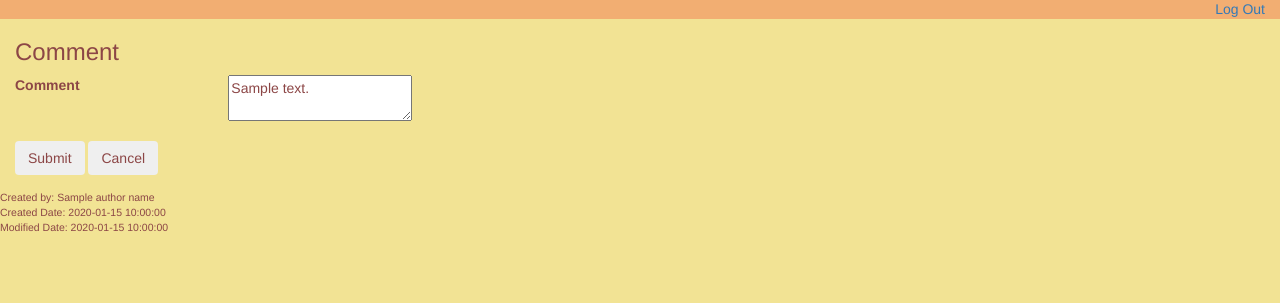
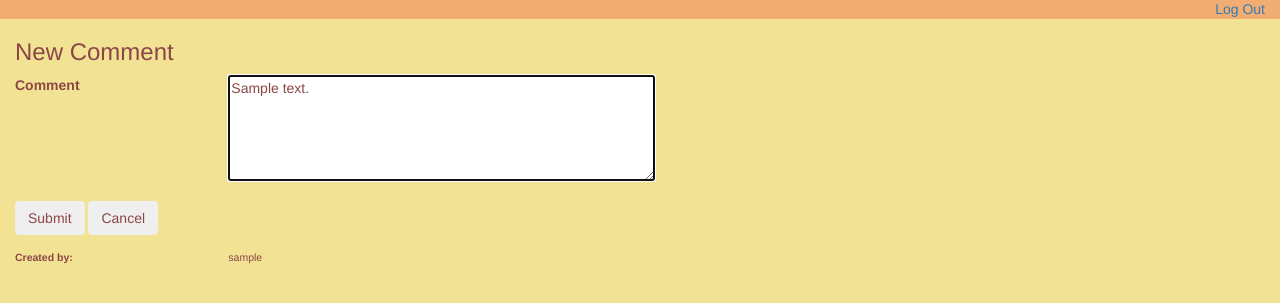
Before and after one commit to cskomra/mub2, a Python web app: template templates/new_comment.html in a window 1280 px wide. Shown: the part 51-354 px from the top of the page. Run offline with Jinja, Linux system fonts and the light colour scheme; the template is opened without the code that fills it: most values are stand-ins (such as "Sample title", 1, 10 or a date in 2020); some libraries are stand-ins or nearby versions.

Commit message:
fix:    redirect after new comment         textarea autofocus

```diff
--- a/templates/new_comment.html
+++ b/templates/new_comment.html
@@ -22,16 +22,12 @@
     <form action="" method="post">
         <div class="row">
             <div class="col-md-12 form_title">
-                {% if created %}
-                    <h3>Comment</h3>
-                {% else %}
-                    <h3>New Comment</h3>
-                {% endif %}
+                <h3>New Comment</h3>
             </div>
         </div>
             <div class="row">
                 <div class="col-md-2 field_label"><label for="content">Comment</label></div>
-                <div class="col-md-7 field"><textarea name="content">{{content}}</textarea></div>
+                <div class="col-md-7 field"><textarea name="content" placeholder="required" rows="5" cols="50" autofocus>{{content}}</textarea></div>
                 <div class="col-md-3 error">{{error}}</div>
             </div>
             <div class="row form_actions">
@@ -40,15 +36,16 @@
                     <input type="button" class="btn" value="Cancel" onClick="window.history.go(-1)">
                 </div>
             </div>
-        <div class="row">
-            <div class="col-md-12 doc_info">
-                Created by:  {{author_name}} <br>
-                {% if created %}
-                    Created Date:  {{created}} <br>
-                {% endif %}
-                {% if modified %}
-                    Modified Date:  {{modified}} <br>
-                {% endif %}
+        <div class="row doc_info">
+            <div class="col-sm-12">
+                <div class="row created_by">
+                    <div class="col-sm-2 field_label">
+                        Created by:
+                    </div>
+                    <div class="col-sm-10 field">
+                        {{username}}
+                    </div>
+                </div>
             </div>
         </div>
     </form>
--- a/templates/post.html
+++ b/templates/post.html
@@ -48,7 +48,7 @@
         {% if username and (username != author_name) %}
 
             <div class="col-sm-2 " title="{{likers}}">
-                Likes: <span class="like_count"> {{like_count}} </span>
+                Likes: <span class="like_count">{{like_count}}</span>
             </div>
             {% if username in likers %}
             <div class="col-sm-10 liked">
```
Also changed, not shown: main.py (+3 -17 lines), 1 other file.
